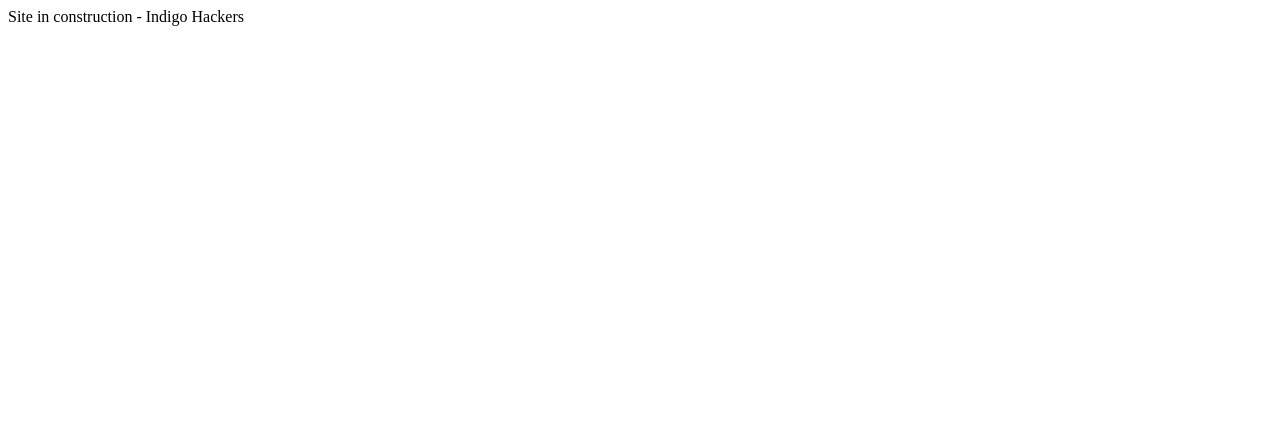
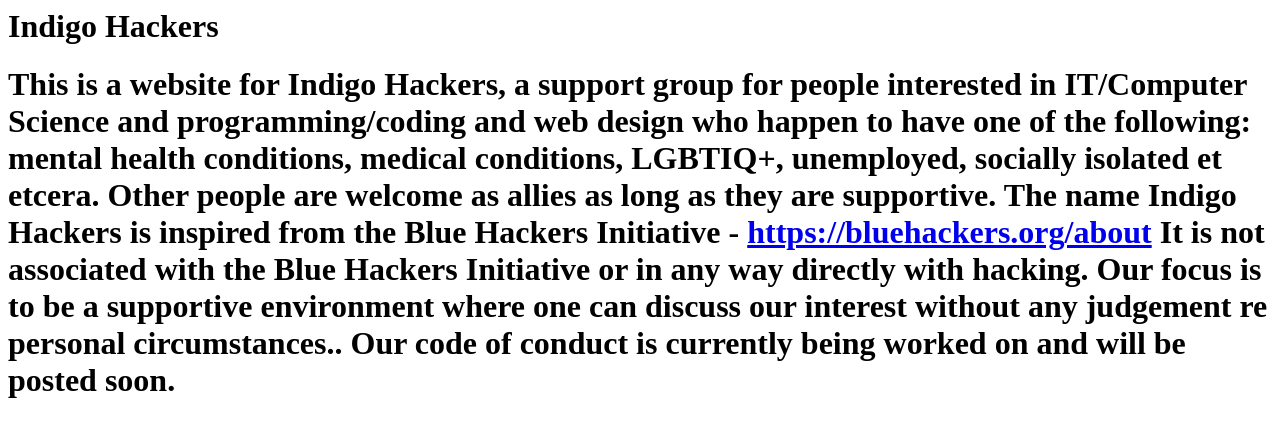
Before and after one commit to indigo-hackers/indigo-hackers.github.io, a plain HTML site: page index.html in a window 1280 px wide. Drawn offline with Linux system fonts and the light colour scheme.

Commit message:
Update homepage

```diff
--- a/index.html
+++ b/index.html
@@ -1 +1,19 @@
-Site in construction - Indigo Hackers
+<htmL>
+  <head>
+    <title>Indigo Hackers</title>
+    <link rel="stylesheet" href="style.css">
+  </head>
+  <body>
+    <h1>Indigo Hackers <h1>
+
+    This is a website for Indigo Hackers, a support group for people interested in IT/Computer Science and programming/coding and web design who happen to have one of the following:
+    mental health conditions, medical conditions, LGBTIQ+, unemployed, socially isolated et etcera. Other people are welcome as allies as long as they are supportive.
+
+    The name Indigo Hackers is inspired from the Blue Hackers Initiative - <a href=https://bluehackers.org/about>https://bluehackers.org/about</a>
+
+    It is not associated with the Blue Hackers Initiative or in any way directly with hacking. Our focus is to be a supportive environment where one can discuss our interest
+    without any judgement re personal circumstances..
+
+    Our code of conduct is currently being worked on and will be posted soon.
+  </body>
+</html>
```
